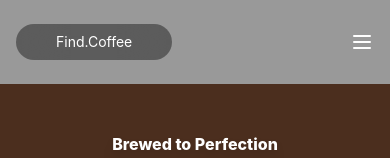
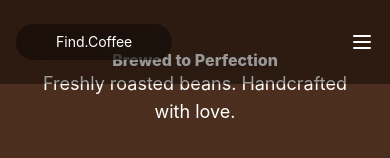
Before and after one commit to 4LEX12345/find-coffee, a Nuxt app: page / in a window 390 px wide. Shown: the top 158 px of the page. Built offline with nearby package versions, Linux system fonts and the light colour scheme.

Commit message:
product page

```diff
--- a/app/app.vue
+++ b/app/app.vue
@@ -1,6 +1,6 @@
 <template>
-  <div class="font-body  text-gray-800">
-    <header class="lg:fixed sticky w-full top-0 text-white px-4 py-6 z-50 md:bg-transparent bg-black/40 ">
+  <div class="font-body   text-gray-800">
+    <header class="fixed  w-full top-0 text-white px-4 py-6 z-50 md:bg-transparent bg-black/40 ">
       <nav class="md:px-10 mx-auto flex justify-between items-center ">
         <!-- Logo -->
         <NuxtLink to="/" class=" text-sm space-x-10 bg-black/40 px-10 py-2 rounded-full backdrop-blur-xl"
```
